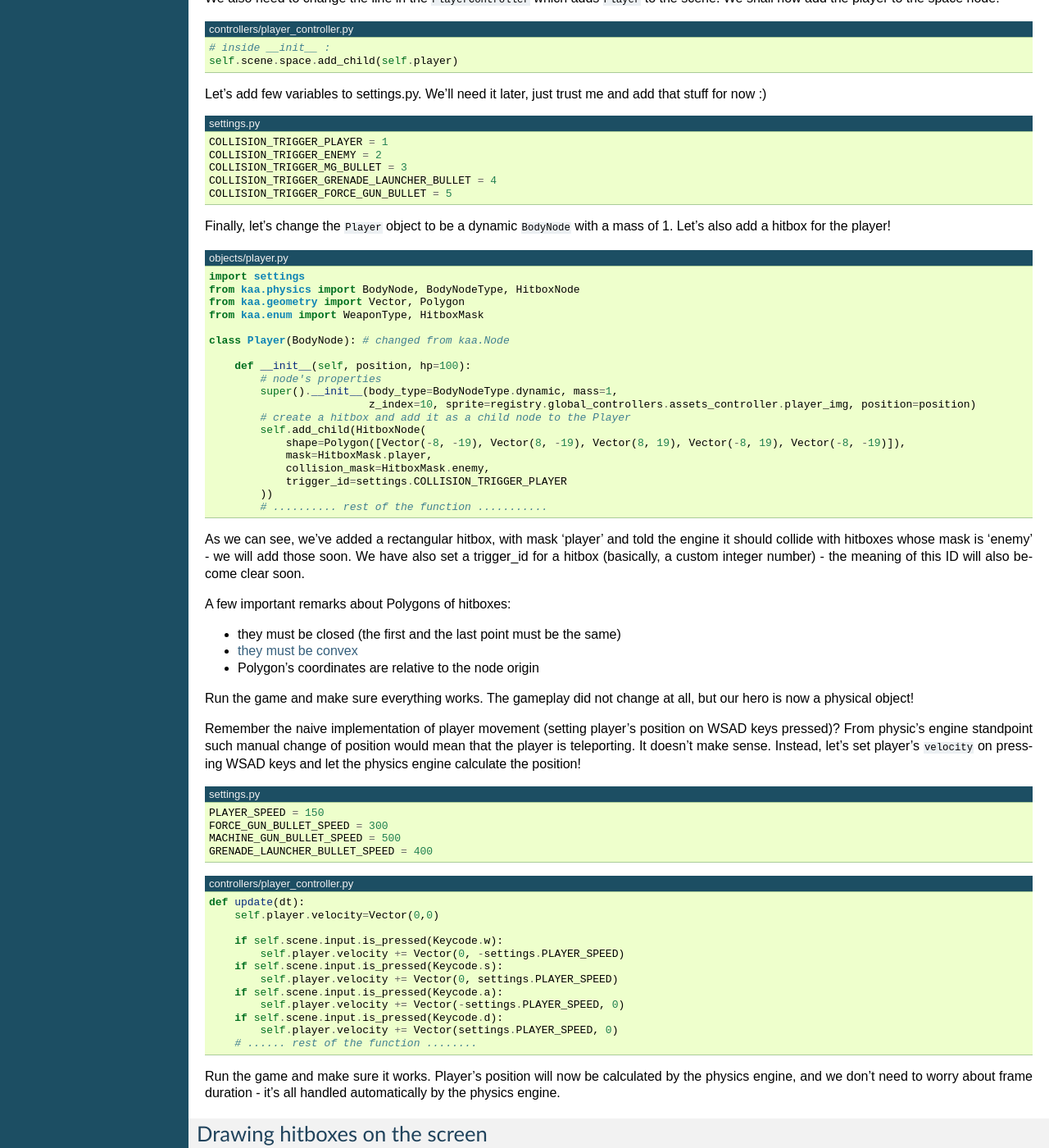
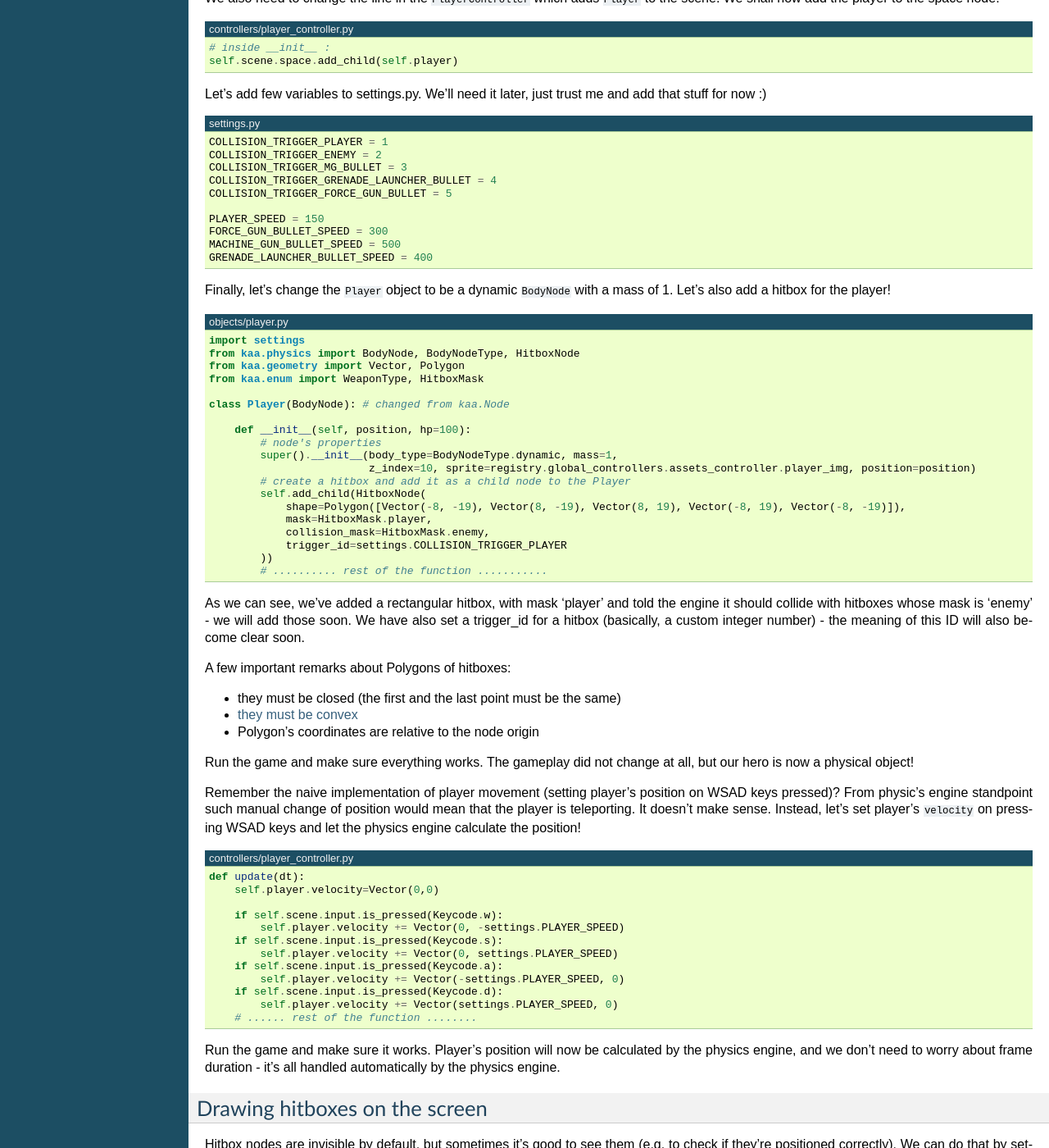
Before and after one commit to kaaengine/kaa, a Sphinx documentation site: the page built from docs/tutorial/part05.rst, in a window 1280 px wide and 1400 px high, scrolled down 2211 px. Shown: the whole window at 82% size. Built offline with Sphinx 7.4.7, drawn with Linux system fonts in a browser that asks for light colours; some of the changed lines change nothing that is shown.

Commit message:
micro change in the part 5 of the tutorial

```diff
--- a/docs/tutorial/part05.rst
+++ b/docs/tutorial/part05.rst
@@ -128,6 +128,11 @@ Let's add few variables to settings.py. We'll need it later, just trust me and a
     COLLISION_TRIGGER_GRENADE_LAUNCHER_BULLET = 4
     COLLISION_TRIGGER_FORCE_GUN_BULLET = 5
 
+    PLAYER_SPEED = 150
+    FORCE_GUN_BULLET_SPEED = 300
+    MACHINE_GUN_BULLET_SPEED = 500
+    GRENADE_LAUNCHER_BULLET_SPEED = 400
+
 Finally, let's change the :code:`Player` object to be a dynamic :code:`BodyNode` with a mass of 1. Let's also add
 a hitbox for the player!
 
@@ -169,14 +174,6 @@ Run the game and make sure everything works. The gameplay did not change at all,
 Remember the naive implementation of player movement (setting player's position on WSAD keys pressed)? From physic's
 engine standpoint such manual change of position would mean that the player is teleporting. It doesn't make sense.
 Instead, let's set player's :code:`velocity` on pressing WSAD keys and let the physics engine calculate the position!
-
-.. code-block:: python
-    :caption: settings.py
-
-    PLAYER_SPEED = 150
-    FORCE_GUN_BULLET_SPEED = 300
-    MACHINE_GUN_BULLET_SPEED = 500
-    GRENADE_LAUNCHER_BULLET_SPEED = 400
 
 .. code-block:: python
     :caption: controllers/player_controller.py
```
